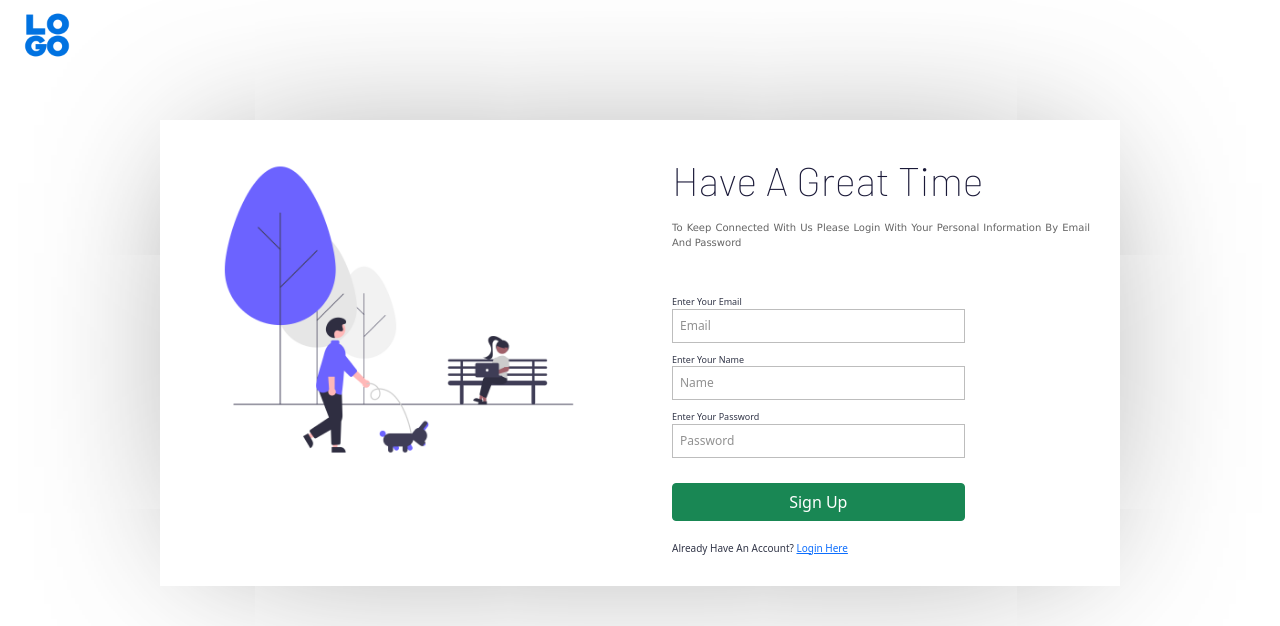
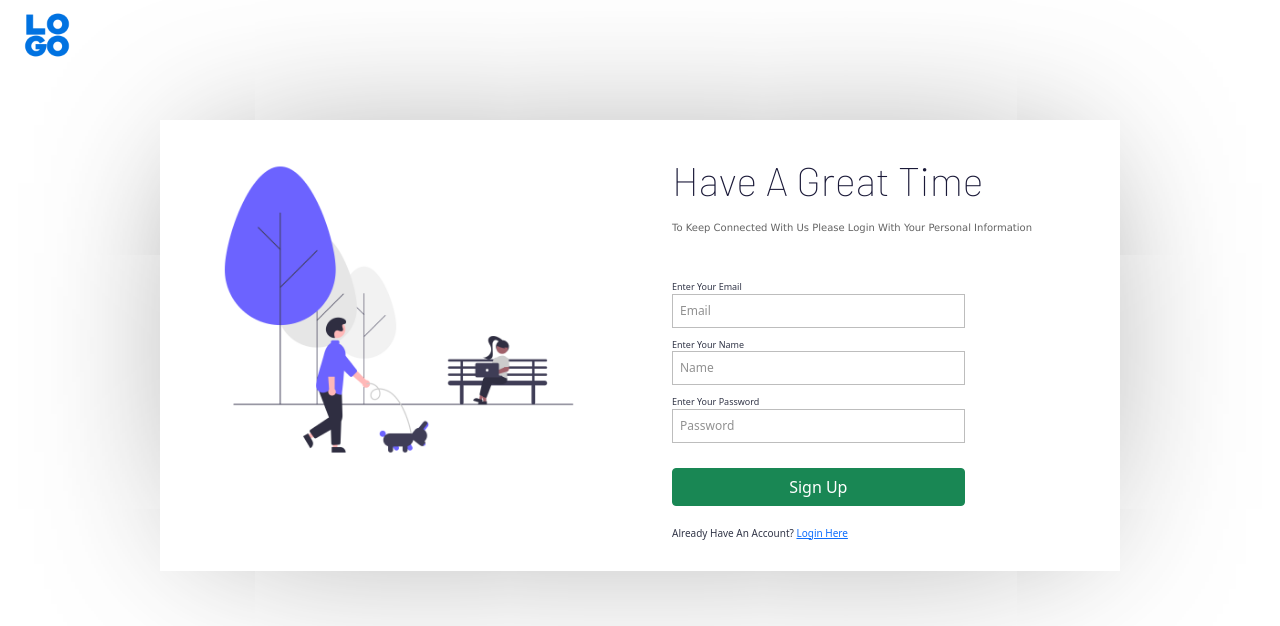
Before and after one commit to sidghimire/merolagi.github.io, a PHP site: page /signup/ in a window 1280 px wide. Shown: the top 626 px of the page. Run offline with PHP 8.4, Linux system fonts and the light colour scheme; some libraries are stand-ins or nearby versions.

Commit message:
Small Update

```diff
--- a/login/index.php
+++ b/login/index.php
@@ -35,7 +35,7 @@
                         Welcome Back
                     </span>
                     <span class="l-font-2">
-                        To Keep Connected With Us Please Login With Your Personal Information By Email And Password
+                        To Keep Connected With Us Please Login With Your Personal Information
                     </span>
                     <div class="" style="display: flex;flex-direction:column;margin-top: 5px;">
                         <label for="email">Enter Your Email</label>
--- a/signup/index.php
+++ b/signup/index.php
@@ -35,7 +35,7 @@
                         Have A Great Time
                     </span>
                     <span class="l-font-2">
-                        To Keep Connected With Us Please Login With Your Personal Information By Email And Password
+                        To Keep Connected With Us Please Login With Your Personal Information
                     </span>
                     <div class="" style="display: flex;flex-direction:column;margin-top: 5px;">
                         <label for="email">Enter Your Email</label>
```
